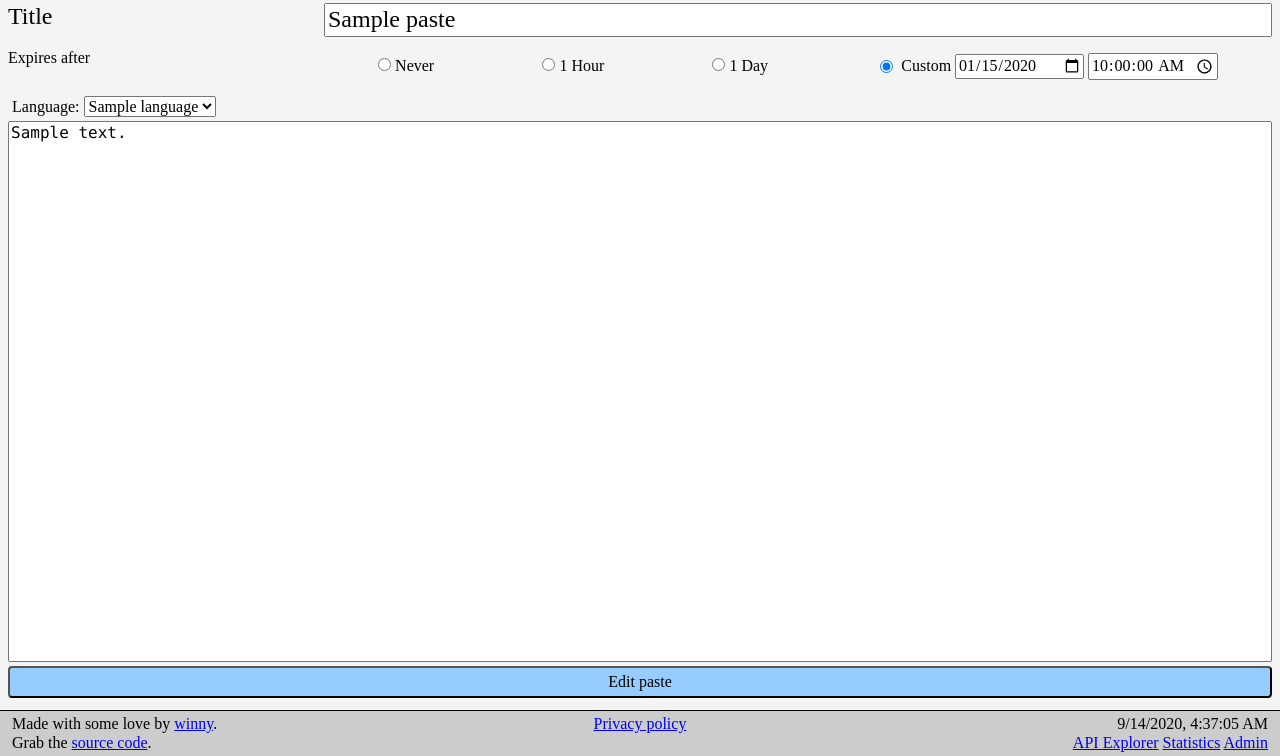
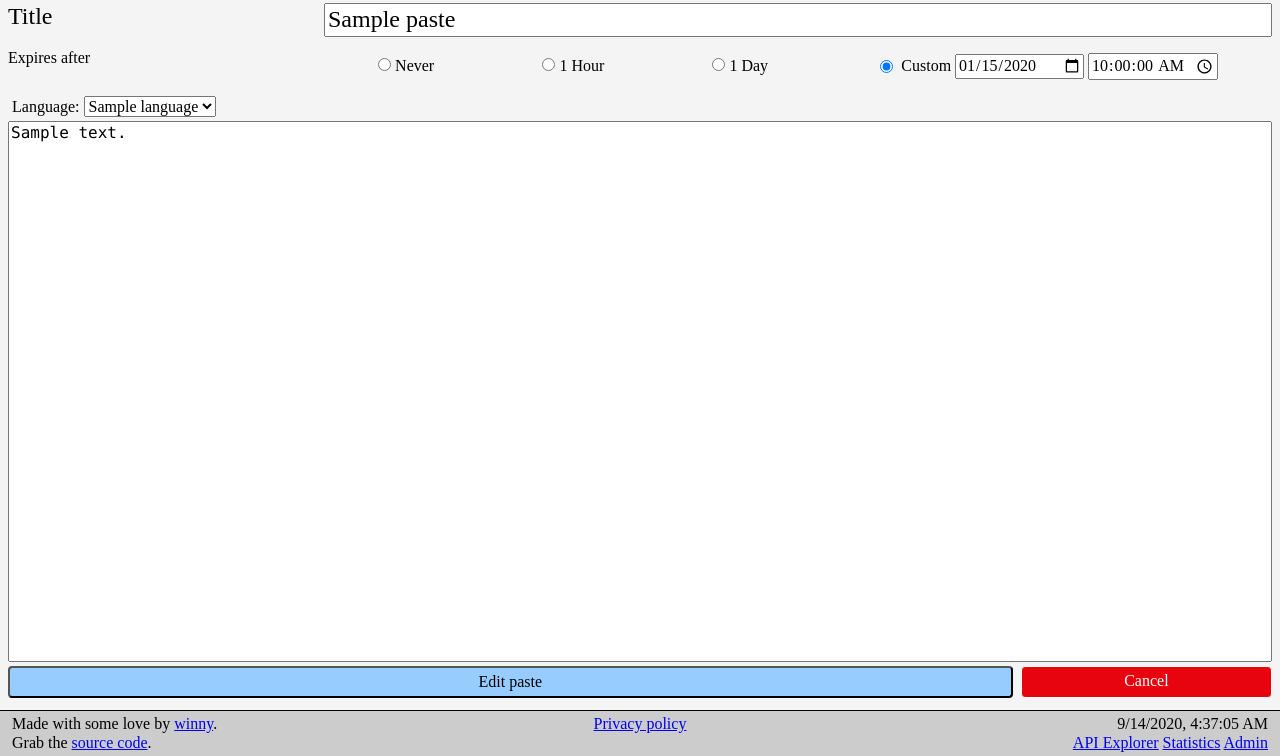
Before and after one commit to winny-/sillypaste, a Django app: page /1/edit in a window 1280 px wide. Shown: the part 44-800 px from the top of the page. Run offline with Django 3.2, Linux system fonts and the light colour scheme; a user stored in the database is signed in; tables that the repository leaves empty hold one stand-in row (values such as "Sample post").

Commit message:
js style fixes; cancel button on edit paste

```diff
--- a/web/static/sillypaste/main.js
+++ b/web/static/sillypaste/main.js
@@ -1,5 +1,6 @@
-'use strict';
+/* jshint esversion: 6 */
 (function(){
+  'use strict';
 
   /****************************************************************
    * Convert datetimes to local time on ALL pages.
@@ -10,7 +11,7 @@
     const serverTime = el.innerText;
     el.innerText = new Date(ms).toLocaleString();
     el.setAttribute('data-utc-converted', 'yes');
-    el.setAttribute('title', `${serverTime} server time`)
+    el.setAttribute('title', `${serverTime} server time`);
   }
   window.addEventListener('load', () => {
     document.querySelectorAll('span[data-utc-ms]').forEach(localtimeize);
@@ -24,7 +25,7 @@
      delete this javascript! */
   window.addEventListener('load', () => {
     const p = document.querySelector('#body-container pre');
-    if (!p) return;
+    if (p === null) return; // Wrong page.
     document.getElementById('toggle-wrap').addEventListener('click', ({ target }) => {
       if (target.checked) p.classList.add('word-wrap');
       else p.classList.remove('word-wrap');
@@ -39,7 +40,7 @@
   window.addEventListener('load', () => {
     const customExpiryDate = document.getElementById('id_custom_expiry_date');
     const customExpiryTime = document.getElementById('id_custom_expiry_time');
-    if (customExpiryDate === null || customExpiryTime === null) return;
+    if (customExpiryDate === null || customExpiryTime === null) return;  // Wrong page.
 
     /**
      * Convert from server time (UTC) to localtime by
@@ -62,25 +63,22 @@
 
     initialize();
 
-    let fixed = false;
-
     function submit(ev) {
-      if (fixed) return;
-      fixed = true;
       const mlookup = {'Jan':1,'Feb':2,'Mar':3,'Apr':4,'May':5,'Jun':6,'Jul':7,'Aug':8,'Sep':9,'Oct':10,'Nov':11,'Dec':12};
       const dn = customExpiryDate.valueAsNumber;
       const tn = customExpiryTime.valueAsNumber;
       const dtl = new Date(dn+tn);
       if (isNaN(dn) || isNaN(tn)) return null;
-      const [_, plusminus, hrs, mins] = new Date().toString().match(/GMT(?:([-+])(\d{2})(\d{2}))?/);
+      const [ , plusminus, hrs, mins] = new Date().toString().match(/GMT(?:([-+])(\d{2})(\d{2}))?/);
       const offset2 = 60*(parseInt(hrs)*60 + parseInt(mins)) * ((plusminus === '-') ? -1 : +1);
       const dt = new Date(dtl.valueOf() - offset2*1000);
-      const [__, ___, d, mo, y, h, m, s] = dt.toUTCString().match(/(([0-9]{1,2}) ([A-Z][a-z]+) (\d{4}) (\d{2}):(\d{2}):(\d{2}))/);
+      const [ , , d, mo, y, h, m, s] = dt.toUTCString().match(/(([0-9]{1,2}) ([A-Z][a-z]+) (\d{4}) (\d{2}):(\d{2}):(\d{2}))/);
       const moNum = mlookup[mo].toString();
       const dv = `${y.padStart(4, "0")}-${moNum.padStart(2, "0")}-${d.padStart(2, "0")}`;
       const tv = `${h.padStart(2, "0")}:${m.padStart(2, "0")}:${s.padStart(2, "0")}`;
       customExpiryDate.value = dv;
       customExpiryTime.value = tv;
+      window.removeEventListener('unload', submit);
     }
 
     window.addEventListener('submit', submit);
--- a/web/templates/paste_update.html
+++ b/web/templates/paste_update.html
@@ -5,6 +5,9 @@
 <form method="post" class="flex flex-column h-100 flex-grow-1">
   {% csrf_token %}
   {% include "paste_form_snippet.html" %}
-  <input class="w-100 h2 mv1 bg-light-blue black br2" type="submit" value="Edit paste">
+  <div class="flex flex-row">
+    <input class="w-80 h2 mv1 bg-light-blue black br2 mr1" type="submit" value="Edit paste">
+    <a class="tc ba br2 link white bg-dark-red h2 pa2 mv1 dib w-20 custom-link ml1" href="{% url 'show_paste' object.id %}" id='cancel-edit' style='line-height:.8em'>Cancel</a>
+  </div>
 </form>
 {% endblock %}
```
